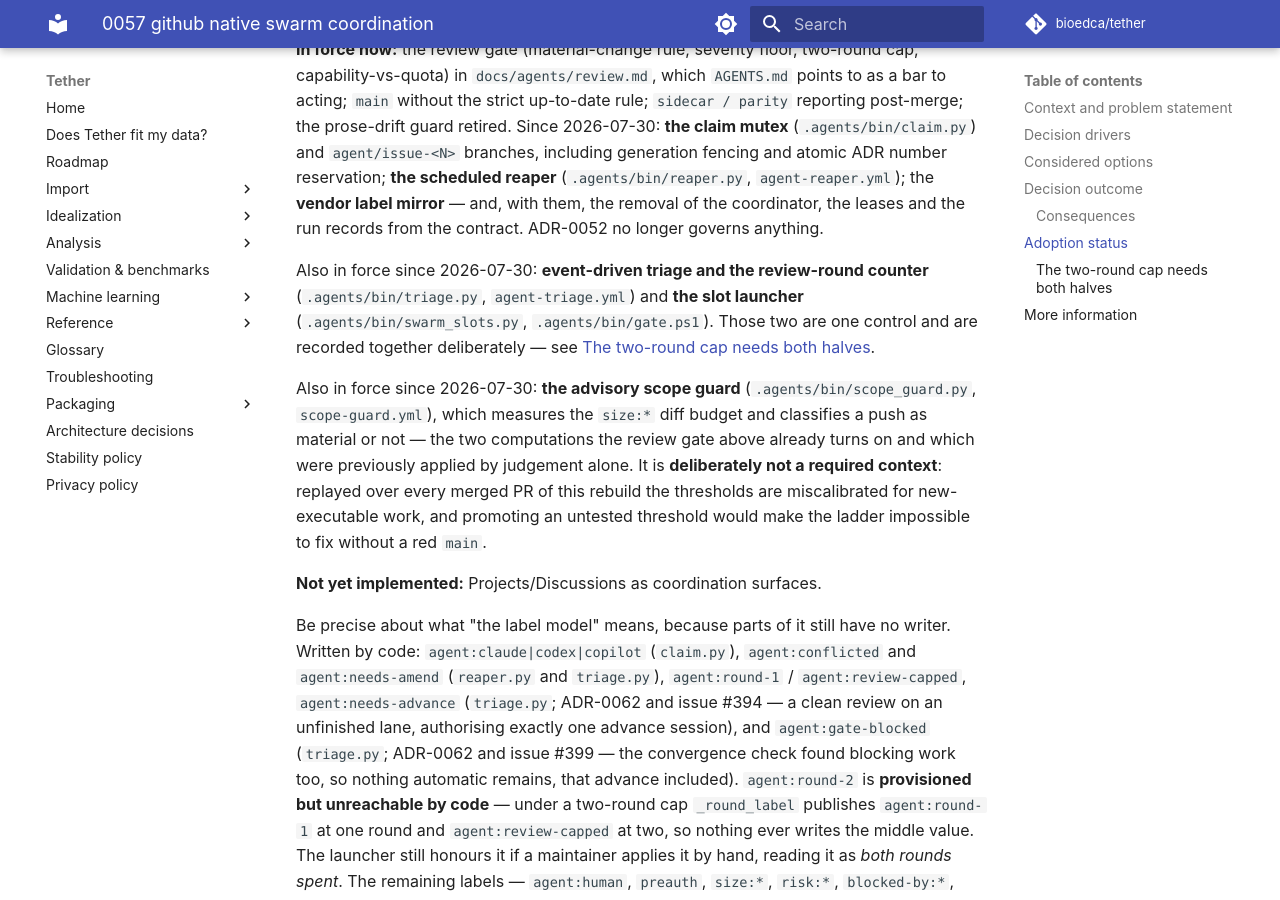
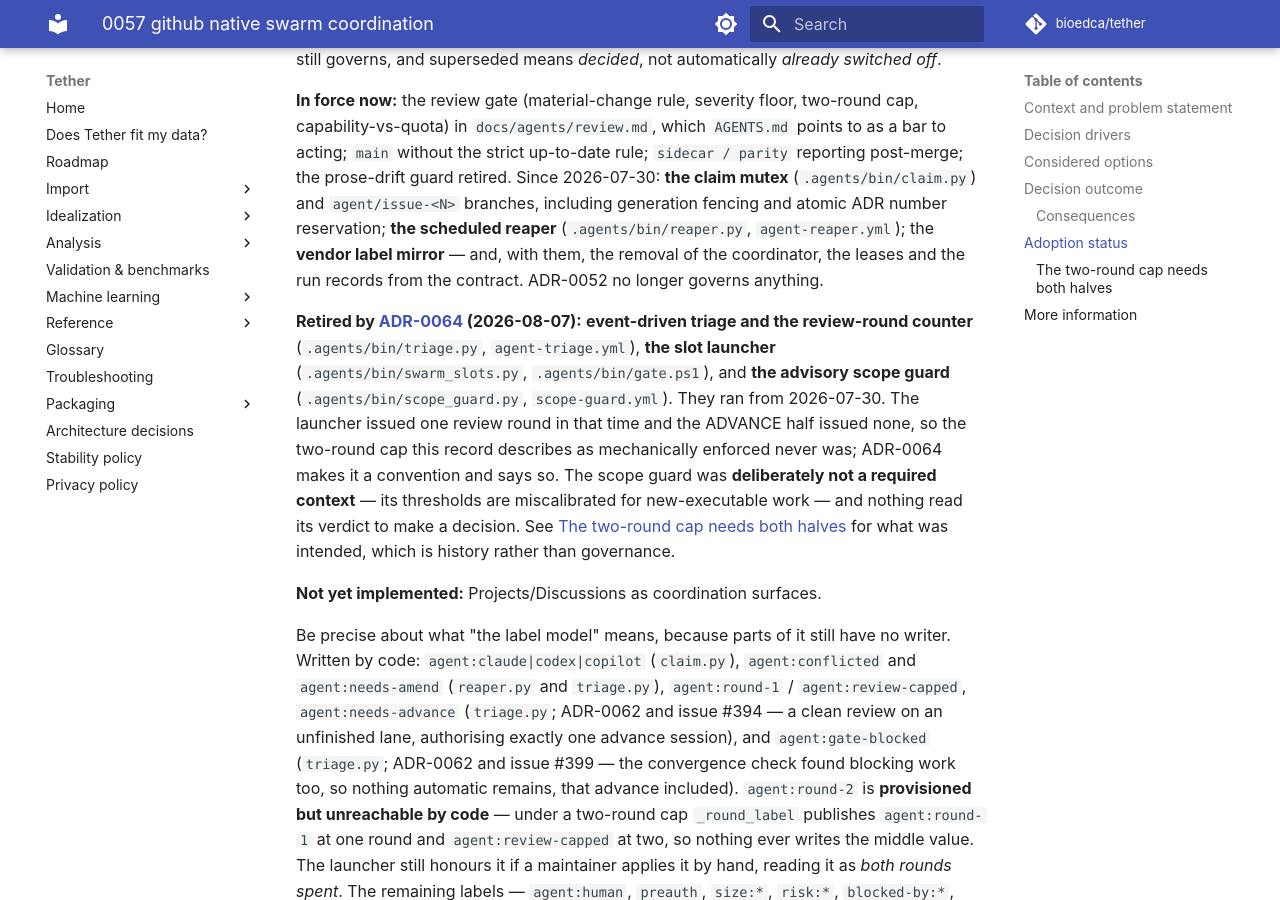
Before and after one commit to bioedca/tether, an MkDocs documentation site: the page built from docs/adr/0057-github-native-swarm-coordination.md, in a window 1280 px wide and 900 px high, scrolled down 3542 px. Built offline with MkDocs 1.6.1 and Material for MkDocs 9.7.7, drawn with Linux system fonts in a browser that asks for light colours; comment, search, counter and statistics services are not loaded; the version menu is left out; some of the changed text lies outside the part shown.

Commit message:
docs(adr): the agent layer coordinates writers, not reviews
The agent layer is 17,772 lines against src/tether's 42,796 - 41% the size of
the product it exists to help build - and it is now the only thing being worked
on. The last 18 commits on main are all (agents), and `git diff --shortstat
2c27171 origin/main -- src/tether` returns empty.

Two independent mechanisms produce that, and removing either alone leaves the
other running.

The review-round ledger models a third-party vendor's comment stream, so each
fix is a newly discovered fact about someone else's product rather than a defect
in our reasoning. ADR-0063 counted seven such defects in one week and fixed
their common cause; #425 and #426 were filed against its successor within hours
of it merging. This is the fourth record to govern the round cap in ten days.

And the ledger is bookkeeping nobody collects. refs/amend-rounds/ holds one ref,
ever; refs/lane-advances/ holds none. Four of the six labels triage.py publishes
have no live reader.

Separately, the deferral rule turns sub-floor review findings into follow-up
issues, which become pull requests, which are reviewed. Sixteen agent-layer
issues came from that loop in ten days, thirteen of them in the last five.

So: keep the compare-and-swap operations that make concurrent writers safe -
the claim mutex, the generation fence, the reaper, ADR reservation - and retire
the machinery that bookkeeps code review. Add a drop rule that stops sub-floor
findings on agent-layer paths becoming work, and declare the layer
feature-complete so it stops regrowing.

Also records the decisions #278, #303 and #300 each asked for, and marks
ADR-0062 and ADR-0063 superseded and ADR-0057 accepted in part.

Refs #278, #300, #303

```diff
--- a/docs/adr/0057-github-native-swarm-coordination.md
+++ b/docs/adr/0057-github-native-swarm-coordination.md
@@ -5,9 +5,12 @@ SPDX-License-Identifier: GPL-3.0-or-later
 
 # 0057 — GitHub-native swarm coordination
 
-- **Status:** accepted (supersedes [ADR-0052](0052-concurrent-agent-swarm-coordination.md) and
-  [ADR-0053](0053-structured-backlog-intake-gates-swarm-admission.md); adopted in phases — see
-  [Adoption status](#adoption-status))
+- **Status:** accepted **in part** (supersedes [ADR-0052](0052-concurrent-agent-swarm-coordination.md)
+  and [ADR-0053](0053-structured-backlog-intake-gates-swarm-admission.md)). Its claim mutex,
+  generation fence, scheduled reaper and ADR-number reservation **govern**; its §Review gate,
+  §Round cap and slot launcher are **superseded by
+  [ADR-0064](0064-the-agent-layer-coordinates-writers-not-reviews.md)** — see
+  [Adoption status](#adoption-status)
 - **Date:** 2026-07-28
 - **Deciders:** bioedca
 - **PRD anchor:** §12.2–§12.5 (GitHub Flow, reviews, pull requests, issue planning)
@@ -128,17 +131,16 @@ number reservation; **the scheduled reaper** (`.agents/bin/reaper.py`, `agent-re
 **vendor label mirror** — and, with them, the removal of the coordinator, the leases and the run
 records from the contract. ADR-0052 no longer governs anything.
 
-Also in force since 2026-07-30: **event-driven triage and the review-round counter**
-(`.agents/bin/triage.py`, `agent-triage.yml`) and **the slot launcher** (`.agents/bin/swarm_slots.py`,
-`.agents/bin/gate.ps1`). Those two are one control and are recorded together deliberately — see
-[The two-round cap needs both halves](#the-two-round-cap-needs-both-halves).
-
-Also in force since 2026-07-30: **the advisory scope guard** (`.agents/bin/scope_guard.py`,
-`scope-guard.yml`), which measures the `size:*` diff budget and classifies a push as material or
-not — the two computations the review gate above already turns on and which were previously applied
-by judgement alone. It is **deliberately not a required context**: replayed over every merged PR of
-this rebuild the thresholds are miscalibrated for new-executable work, and promoting an untested
-threshold would make the ladder impossible to fix without a red `main`.
+**Retired by [ADR-0064](0064-the-agent-layer-coordinates-writers-not-reviews.md) (2026-08-07):**
+**event-driven triage and the review-round counter** (`.agents/bin/triage.py`, `agent-triage.yml`),
+**the slot launcher** (`.agents/bin/swarm_slots.py`, `.agents/bin/gate.ps1`), and **the advisory
+scope guard** (`.agents/bin/scope_guard.py`, `scope-guard.yml`). They ran from 2026-07-30. The
+launcher issued one review round in that time and the ADVANCE half issued none, so the two-round cap
+this record describes as mechanically enforced never was; ADR-0064 makes it a convention and says
+so. The scope guard was **deliberately not a required context** — its thresholds are miscalibrated
+for new-executable work — and nothing read its verdict to make a decision.
+See [The two-round cap needs both halves](#the-two-round-cap-needs-both-halves) for what was
+intended, which is history rather than governance.
 
 **Not yet implemented:** Projects/Discussions as coordination surfaces.
 
```
Also changed, not shown: docs/adr/0062-draft-first-review-lane-with-metered-providers.md (+6 -4 lines), docs/adr/0063-review-evidence-is-read-not-inferred.md (+1 -1 lines), docs/adr/0064-the-agent-layer-coordinates-writers-not-reviews.md (added, +248 -0 lines), docs/adr/README.md (+4 -3 lines).
